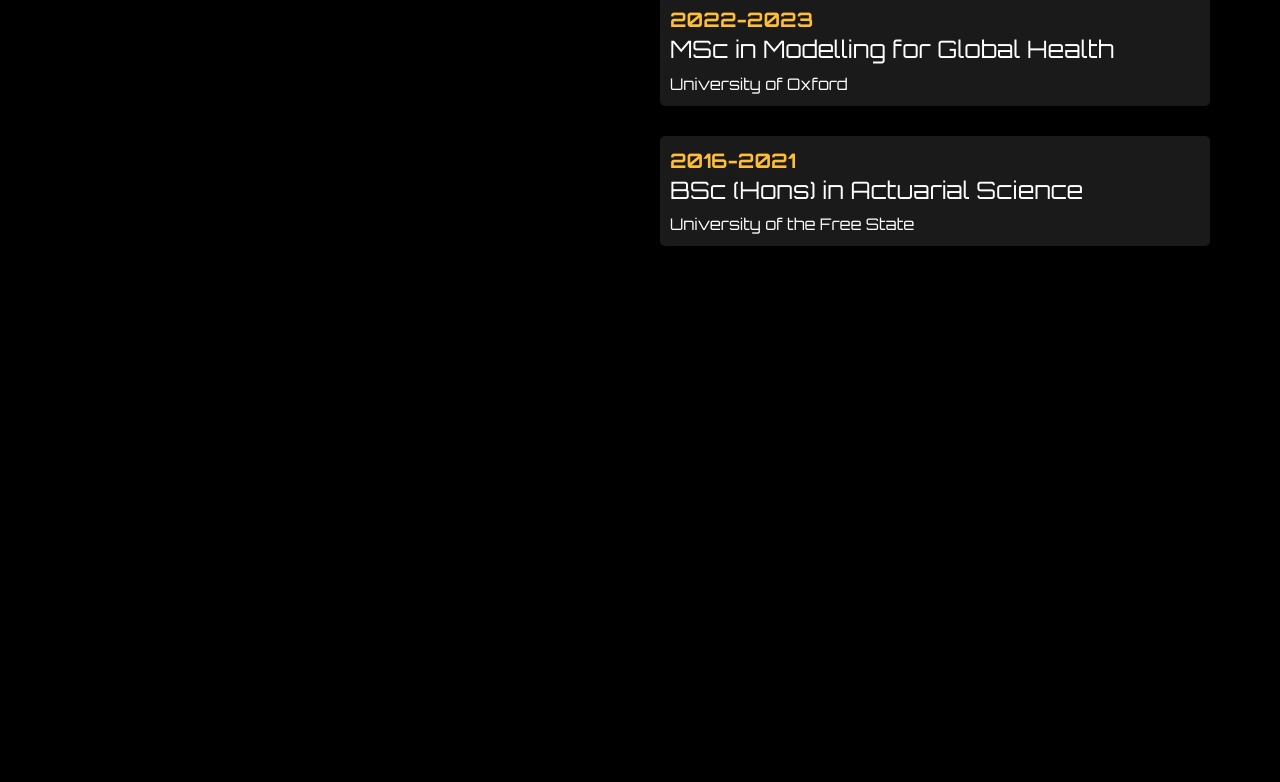
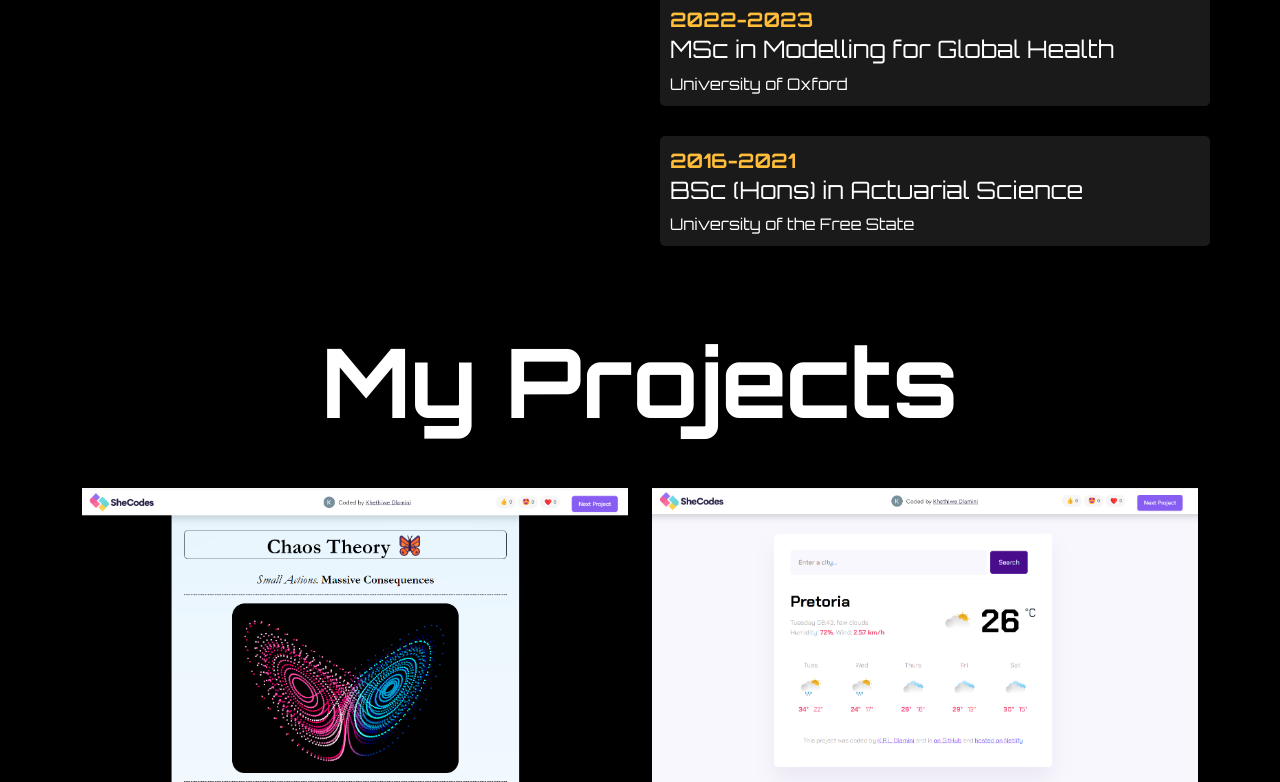
Before and after one commit to KhethiweDlamini/my-online-portfolio, a plain HTML site: page index.html in a window 1280 px wide. Shown: the part 1098-1880 px from the top of the page. Before the commit the page ends 1374 px from the top, so only its background shows below. Drawn offline with nearby package versions, Linux system fonts and the light colour scheme.

Commit message:
added projects section

```diff
--- a/index.html
+++ b/index.html
@@ -62,7 +62,7 @@
               <a class="nav-link" href="#about-me">About Me</a>
             </li>
             <li class="nav-item">
-              <a class="nav-link" href="#">Projects </a>
+              <a class="nav-link" href="#projects">Projects </a>
             </li>
             <li class="nav-item">
               <a class="nav-link" href="#">Contact </a>
@@ -129,5 +129,27 @@
         </div>
       </div>
     </section>
+
+    <section class="projects" id="projects">
+      <h1 class="text-center mb-5 mt-5">My Projects</h1>
+      <div class="container">
+        <div class="row">
+          <div class="col-md-6">
+            <img
+              src="/media/images/landingpage-screenshot.png"
+              class="img-fluid"
+              alt="Basic Landing Page"
+            />
+          </div>
+          <div class="col-md-6">
+            <img
+              src="/media/images/weatherapp-screenshot.png"
+              class="img-fluid"
+              alt="Weather/Forecast App"
+            />
+          </div>
+        </div>
+      </div>
+    </section>
   </body>
 </html>
```
Also changed, not shown: media/images/landingpage-screenshot.png (added), media/images/weatherapp-screenshot.png (added).
